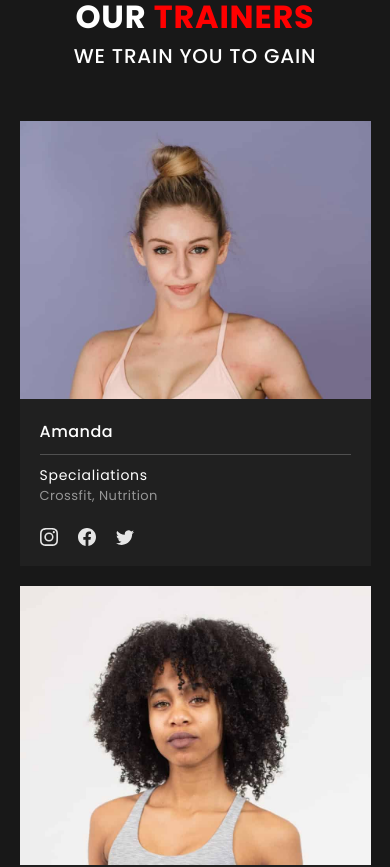
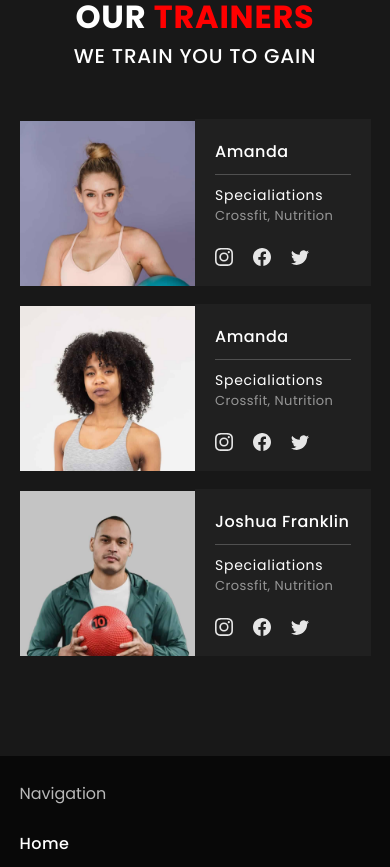
Before and after one commit to capstxr/gym, a React (Create React App) app: page / in a window 390 px wide. Shown: the part 4740-5607 px from the top of the page. Built offline with nearby package versions, Linux system fonts and the light colour scheme.

Commit message:
Responsiveness

```diff
--- a/src/ts/pages/home/home.scss
+++ b/src/ts/pages/home/home.scss
@@ -752,29 +752,6 @@
     }
 }
 
-@media screen and (max-width: 450px) {
-    .trainer-wrapper {
-        flex-direction: column;
-    }
-
-    .trainer-image {
-        width: 100%;
-        aspect-ratio: 2 / 1;
-        object-position: center 30%;
-    }
-
-    .trainer-bottom {
-        width: 100%;
-    }
-}
-
-@media screen and (max-width: 400px) {
-    .trainer-image {
-        aspect-ratio: 1.25 / 1;
-        object-position: center 40%;
-    }
-}
-
 @media screen and (max-width: 350px) {
     .landing-head {
         font-size: 34px;
@@ -858,3 +835,19 @@
         object-position: center;
     }
 }
+
+@media screen and (max-width: 375px) {
+    .trainer-wrapper {
+        flex-direction: column;
+    }
+
+    .trainer-image {
+        width: 100%;
+        aspect-ratio: 1.25 / 1;
+        object-position: center 40%;
+    }
+
+    .trainer-bottom {
+        width: 100%;
+    }
+}
```
